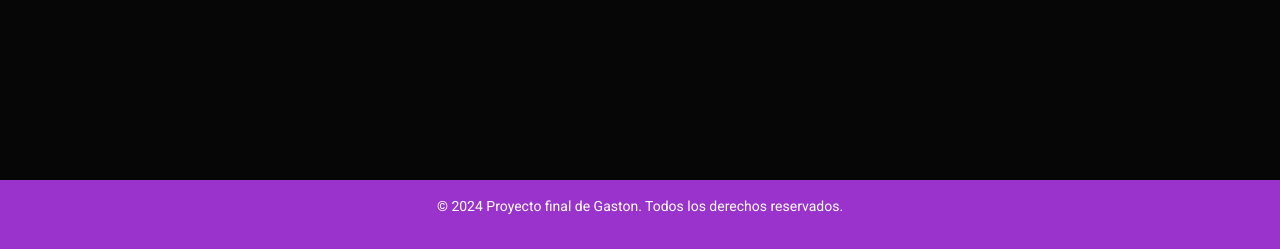
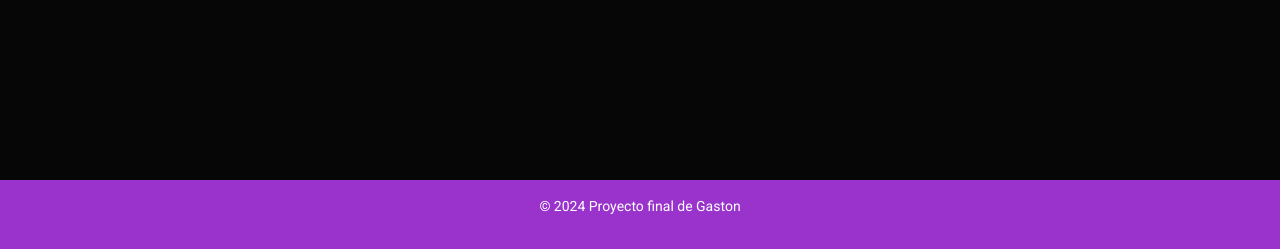
Before and after one commit to Gasudg/proyecto_final, a Django app: page / in a window 1280 px wide. Shown: the part 551-800 px from the top of the page. Run offline with Django 5.2, Linux system fonts and the light colour scheme; some libraries are stand-ins or nearby versions.

Commit message:
Change footer text

```diff
--- a/ProyectoFinal/templates/base.html
+++ b/ProyectoFinal/templates/base.html
@@ -57,7 +57,7 @@
 
 
     <footer class="bg-dark text-white text-center py-3 mt-4">
-        <p>© 2024 Proyecto final de Gaston. Todos los derechos reservados.</p>
+        <p>© 2024 Proyecto final de Gaston</p>
     </footer>
 
     <script src="https://code.jquery.com/jquery-3.5.1.slim.min.js"></script>
```
